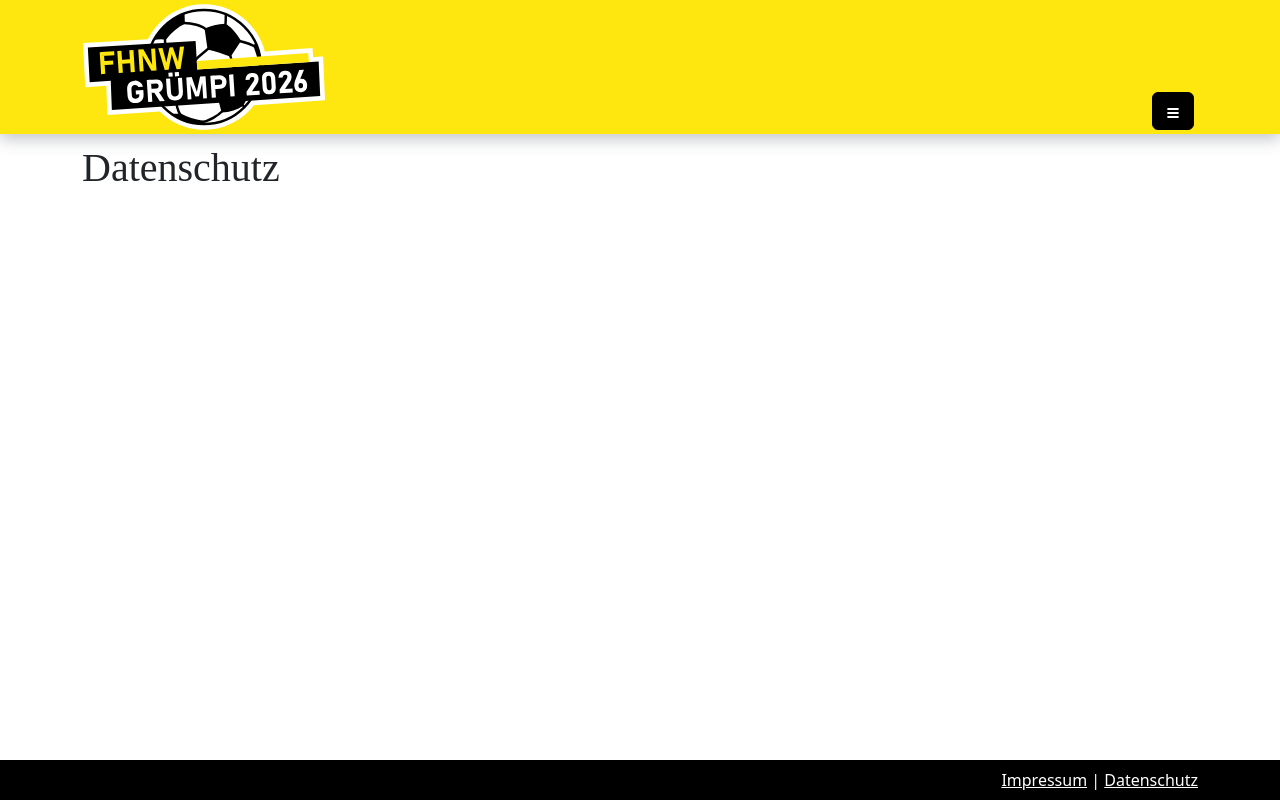
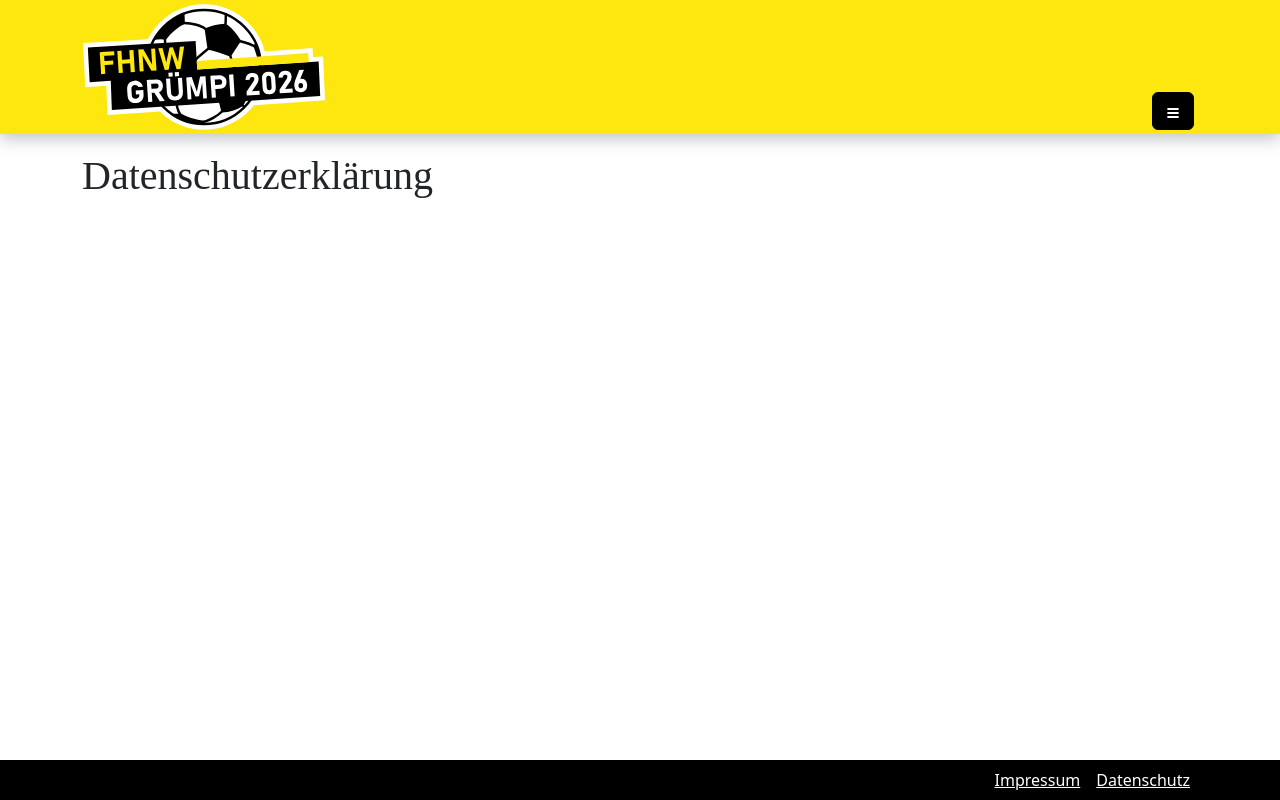
Before and after one commit to daka-fhnw/gruempi-2026, a React (Vite) app: page /datenschutz in a window 1280 px wide. Built offline with nearby package versions, Linux system fonts and the light colour scheme; a web font is replaced by a local one.

Commit message:
minor improvements

```diff
--- a/src/App.scss
+++ b/src/App.scss
@@ -3,14 +3,16 @@
 }
 
 main {
-  margin-top: 9rem;
+  margin-top: 9.5rem;
   margin-bottom: 3rem;
 }
 
-footer, footer a {
+footer a {
+  display: inline-block;
   color: white;
+  padding: 0.5rem;
+
+  &:hover {
+    color: lightgray;
+  }
 }
-
-footer a:hover {
-  color : lightgray;
-}
--- a/src/App.tsx
+++ b/src/App.tsx
@@ -19,10 +19,9 @@ export default function App() {
             <Route path="/datenschutz" element={<Datenschutz />} />
           </Routes>
         </main>
-        <footer className="bg-primary flex-grow-0 p-2">
+        <footer className="bg-primary flex-grow-0">
           <div className="container text-light text-end">
             <Link to="/impressum">Impressum</Link>
-            {" | "}
             <Link to="/datenschutz">Datenschutz</Link>
           </div>
         </footer>
--- a/src/comps/Menu.tsx
+++ b/src/comps/Menu.tsx
@@ -30,10 +30,7 @@ export default function Menu({ hideMenu }: MenuProps) {
             Regeln
           </MenuItem>
           <MenuItem linkTo="/impressum" hideMenu={hideMenuDelay}>
-            Impressum
-          </MenuItem>
-          <MenuItem linkTo="/datenschutz" hideMenu={hideMenuDelay}>
-            Datenschutz
+            Kontakt
           </MenuItem>
         </div>
       </div>
--- a/src/pages/Datenschutz.tsx
+++ b/src/pages/Datenschutz.tsx
@@ -4,7 +4,7 @@ export default function Datenschutz() {
   useScrollToTop();
   return (
     <>
-      <h1>Datenschutz</h1>
+      <h1>Datenschutzerklärung</h1>
       <div></div>
     </>
   );
```
